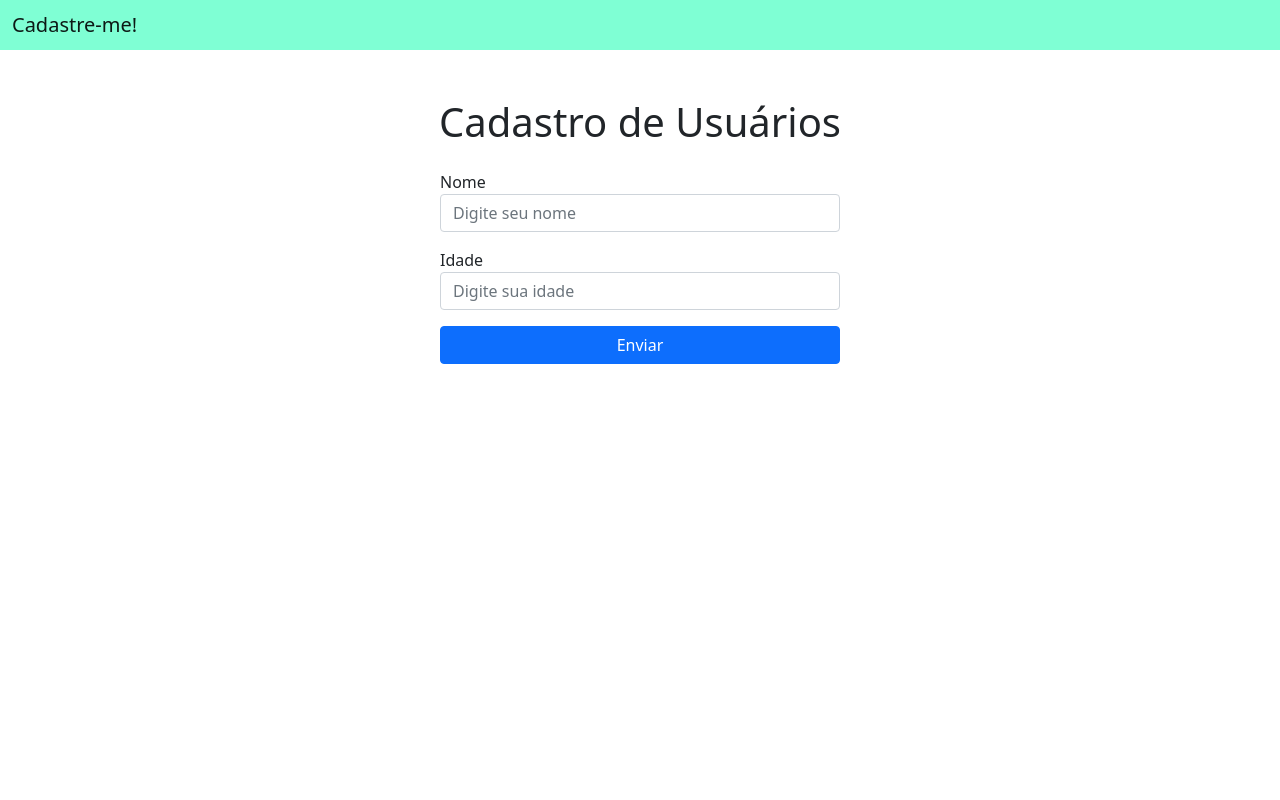
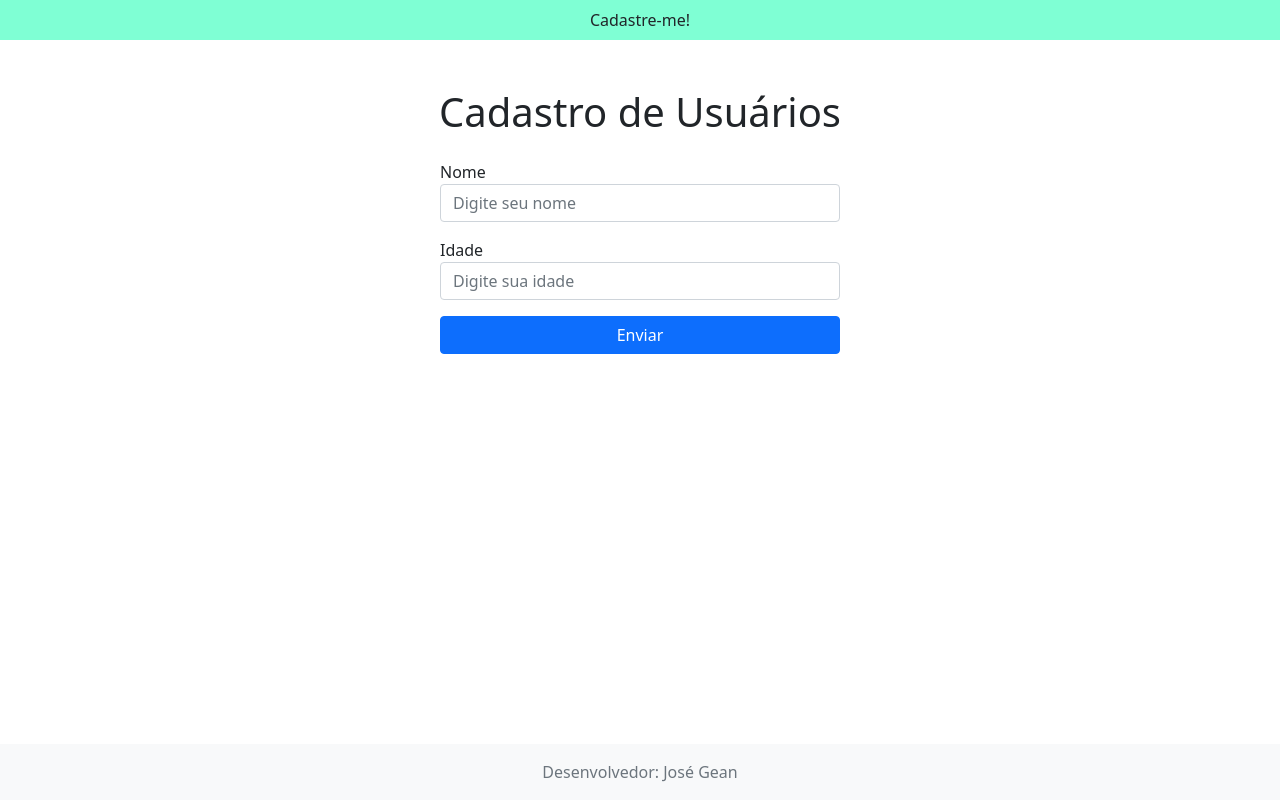
Before and after one commit to jGean09/Cad_usuarios, a Django app: page / in a window 1280 px wide. Run offline with Django 5.2, Linux system fonts and the light colour scheme.

Commit message:
atualizar_center

```diff
--- a/app_cad_usuarios/templates/usuarios/home.html
+++ b/app_cad_usuarios/templates/usuarios/home.html
@@ -8,12 +8,12 @@
   <!-- Bootstrap CSS -->
   <link href="https://cdn.jsdelivr.net/npm/bootstrap@5.0.2/dist/css/bootstrap.min.css" rel="stylesheet" integrity="sha384-EVSTQN3/azprG1Anm3QDgpJLIm9Nao0Yz1ztcQTwFspd3yD65VohhpuuCOmLASjC" crossorigin="anonymous" />
 
-    <title>Cadastrar Usuario!</title>
+  <title>Cadastrar Usuário!</title>
 </head>
 <body>
   <nav class="navbar navbar-light" style="background: aquamarine;">
     <div class="container-fluid">
-        <span class="navbar-brand mb-0 h1">Cadastre-me!</span>
+      <span class="container text-center" class="navbar-brand mb-0 h1">Cadastre-me!</span>
     </div>
   </nav>
   <div class="container mt-5">
@@ -31,15 +31,14 @@
     </form>
   </div>
 
-    <!-- Optional JavaScript; choose one of the two! -->
+  <!-- Rodapé -->
+  <footer class="footer fixed-bottom py-3 bg-light">
+    <div class="container text-center">
+      <span class="text-muted">Desenvolvedor: José Gean</span>
+    </div>
+  </footer>
 
-    <!-- Option 1: Bootstrap Bundle with Popper -->
+  <!-- Bootstrap Bundle with Popper -->
   <script src="https://cdn.jsdelivr.net/npm/bootstrap@5.0.2/dist/js/bootstrap.bundle.min.js" integrity="sha384-MrcW6ZMFYlzcLA8Nl+NtUVF0sA7MsXsP1UyJoMp4YLEuNSfAP+JcXn/tWtIaxVXM" crossorigin="anonymous"></script>
-
-    <!-- Option 2: Separate Popper and Bootstrap JS -->
-    <!--
-    <script src="https://cdn.jsdelivr.net/npm/@popperjs/core@2.9.2/dist/umd/popper.min.js" integrity="sha384-IQsoLXl5PILFhosVNubq5LC7Qb9DXgDA9i+tQ8Zj3iwWAwPtgFTxbJ8NT4GN1R8p" crossorigin="anonymous"></script>
-    <script src="https://cdn.jsdelivr.net/npm/bootstrap@5.0.2/dist/js/bootstrap.min.js" integrity="sha384-cVKIPhGWiC2Al4u+LWgxfKTRIcfu0JTxR+EQDz/bgldoEyl4H0zUF0QKbrJ0EcQF" crossorigin="anonymous"></script>
-    -->
 </body>
 </html>
```
Lines whose indentation alone changed are shown as unchanged.
